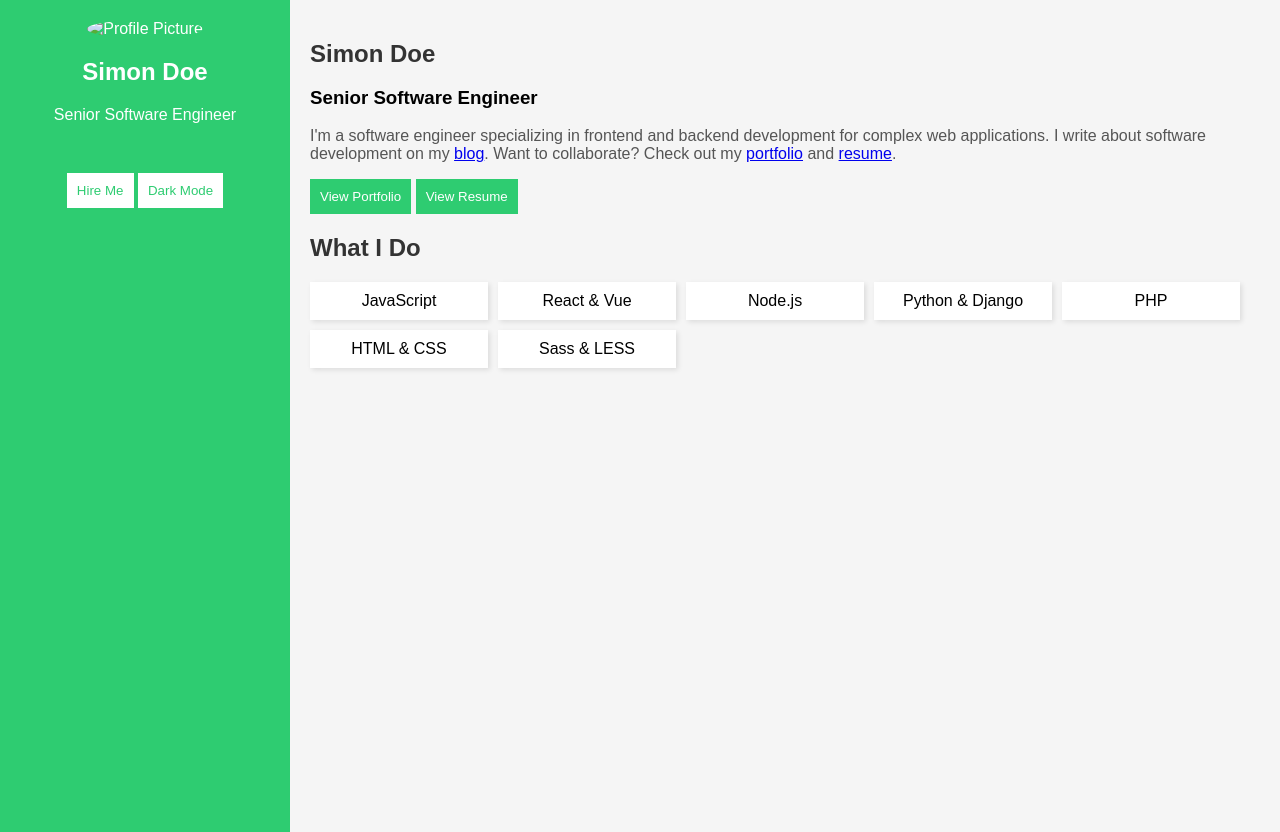
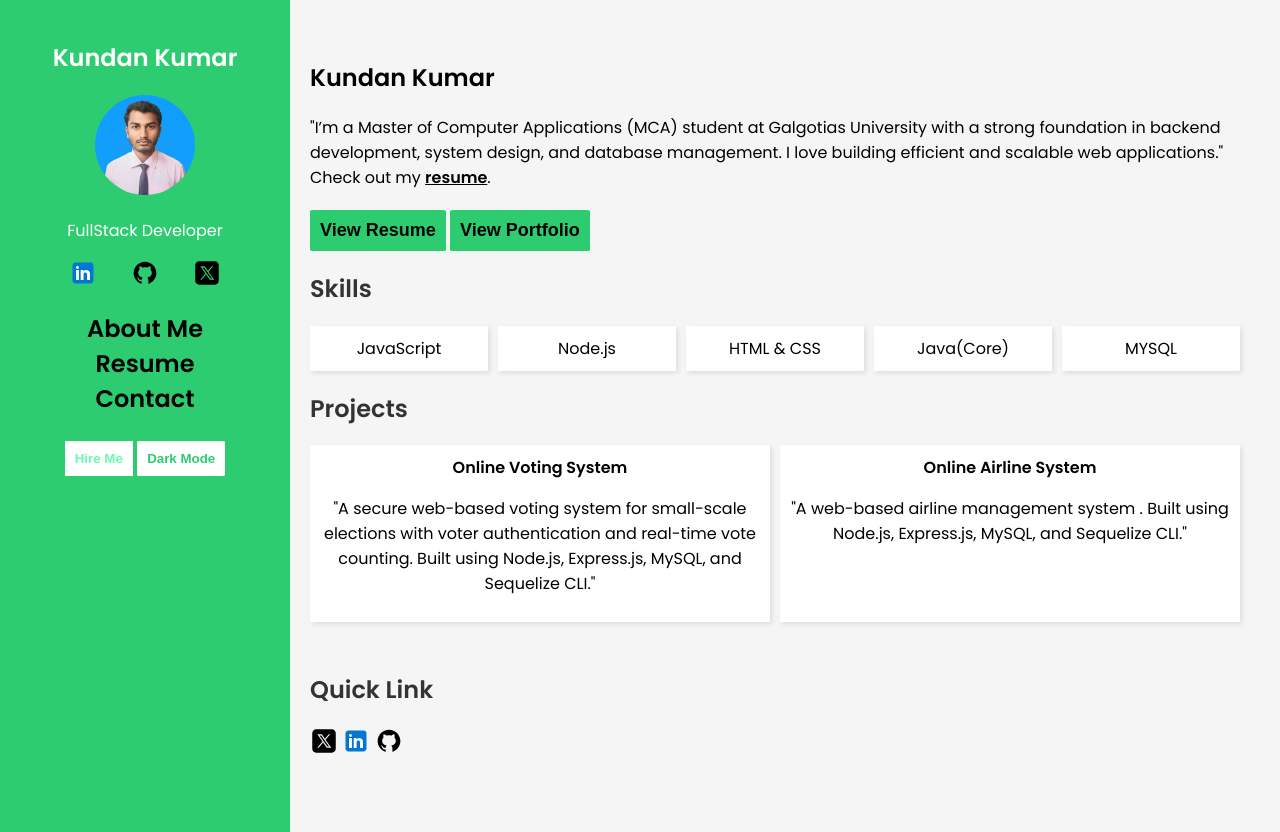
Before and after one commit to KundanPw/PortFolioWebsite, a plain HTML site: page index.html in a window 1280 px wide. Before the commit the page ends 800 px from the top, so only its background shows below. Drawn offline with Linux system fonts and the light colour scheme.

Commit message:
This is second commit

```diff
--- /dev/null
+++ b/component/about.css
@@ -0,0 +1,68 @@
+@import url('https://fonts.googleapis.com/css2?family=Poppins:wght@300;400;600&display=swap');
+
+/* About Section */
+#about {
+    font-family: 'Poppins', sans-serif;
+    padding: 50px 20px;
+    background-color: #f9f9f9;
+    text-align: center;
+}
+
+.about-container {
+    display: flex;
+    flex-direction: column;
+    align-items: center;
+    max-width: 800px;
+    margin: auto;
+}
+
+.profile-pic {
+    width: 150px;
+    height: 150px;
+    border-radius: 50%;
+    object-fit: cover;
+    margin-bottom: 20px;
+    border: 4px solid #0073b1; /* LinkedIn blue */
+}
+
+.about-content {
+    text-align: center;
+}
+
+.about-content h2 {
+    font-size: 28px;
+    color: #333;
+    margin-bottom: 15px;
+}
+
+.about-content p {
+    font-size: 16px;
+    color: #555;
+    margin-bottom: 10px;
+    line-height: 1.6;
+}
+
+.about-content a {
+    color: #0073b1;
+    text-decoration: none;
+    font-weight: bold;
+    margin: 0 5px;
+}
+
+.about-content a:hover {
+    text-decoration: underline;
+}
+
+/* Responsive Design */
+@media (min-width: 768px) {
+    .about-container {
+        flex-direction: row;
+        text-align: left;
+        gap: 30px;
+    }
+
+    .profile-pic {
+        width: 180px;
+        height: 180px;
+    }
+}
--- /dev/null
+++ b/component/contact.css
@@ -0,0 +1,44 @@
+.container {
+    max-width: 600px;
+    margin: auto;
+    padding: 20px;
+    background: #fff;
+    box-shadow: 0 0 10px rgba(0, 0, 0, 0.1);
+    border-radius: 8px;
+}
+h1, h2 {
+    color: #0073b1;
+}
+a {
+    color: #0073b1;
+    text-decoration: none;
+}
+a:hover {
+    text-decoration: underline;
+}
+form {
+    display: flex;
+    flex-direction: column;
+}
+label {
+    margin-top: 10px;
+}
+input, textarea {
+    width: 100%;
+    padding: 8px;
+    margin-top: 5px;
+    border: 1px solid #ccc;
+    border-radius: 4px;
+}
+button {
+    margin-top: 10px;
+    background-color: #0073b1;
+    color: white;
+    padding: 10px;
+    border: none;
+    cursor: pointer;
+    border-radius: 4px;
+}
+button:hover {
+    background-color: #005a8e;
+}
--- a/index.css
+++ b/index.css
@@ -1,9 +1,12 @@
+@import url('https://fonts.googleapis.com/css2?family=Poppins:wght@300;400;600&display=swap');
+
 /* General Styles */
 body {
-    font-family: Arial, sans-serif;
+    font-family: 'Poppins', sans-serif;
     margin: 0;
     padding: 0;
     background-color: #f5f5f5;
+    overflow: hidden;
 }
 
 /* Container Layout */
@@ -63,12 +66,76 @@ body {
     color: #555;
 }
 
+.header a{
+    color: black;
+    font-weight: bold;
+}
+.social-links {
+    display: flex;
+    justify-content: center;  /* Centers the icons */
+    gap: 2px;  /* Adds space between icons */
+    margin-left: 0px;
+    margin-right: 0px;
+    align-items: center;
+}
+
+.social-links a {
+    color: white;
+    font-size: 20px;
+    margin: 0px 0px;
+}
+
+.social-links a img {
+    display: block;  /* Removes extra space below the image */
+    margin: 0px -20px;
+}
+
+.page{
+    margin-top: 24px;
+    margin-bottom: 15px;
+}
+
+.page a {
+    text-decoration: none;
+    color: black;
+    font-weight: 600;
+    font-size: x-large;
+    margin: 8px;
+    padding-top: 13px;
+    padding-bottom: 12px;
+}
+
+.hire-btn a{
+    text-decoration: none;
+    color: rgb(107, 250, 176);
+    font-weight: bold;
+    border-radius: 3%;
+
+}
+
+.dark-button{
+    color: black;
+    font-weight: bold;
+    border-radius: 3%;
+}
+
+
 .portfolio-btn, .resume-btn {
     background: #2ecc71;
     color: white;
     border: none;
+    margin-top: 4px;
     padding: 10px;
     cursor: pointer;
+    border-radius: 3%;
+    font-weight:bold;
+    font-size:large;
+    color: black;
+}
+
+.resume-btn a{
+    text-decoration: none;
+     color: black;
 }
 
 .portfolio-btn:hover, .resume-btn:hover {
@@ -99,6 +166,11 @@ body {
     color: white;
 }
 
+.dark-mode .header{
+    background: #444;
+    color: white;
+}
+
 .dark-mode .sidebar {
     background: #27ae60;
 }
@@ -107,3 +179,8 @@ body {
     background: #444;
     color: white;
 }
+
+.quick {
+    margin-top: 50px;
+    margin-bottom: 30px;
+}
--- a/index.html
+++ b/index.html
@@ -3,7 +3,7 @@
 <head>
     <meta charset="UTF-8">
     <meta name="viewport" content="width=device-width, initial-scale=1.0">
-    <title>Simon Doe - Portfolio</title>
+    <title>Kundan Kumar - Portfolio</title>
     <link rel="stylesheet" href="index.css">
     <script defer src="index.js"></script>
 </head>
@@ -12,44 +12,74 @@
         <!-- Sidebar -->
         <aside class="sidebar">
             <div class="profile">
-                <img src="profile.jpg" alt="Profile Picture">
-                <h2>Simon Doe</h2>
-                <p>Senior Software Engineer</p>
+                <h2>Kundan Kumar</h2>
+                <img src="/assets/kundan.jpg" alt="Profile Picture">
+                <p>FullStack Developer</p>
                 <div class="social-links">
-                    <a href="#"><i class="fab fa-twitter"></i></a>
-                    <a href="#"><i class="fab fa-linkedin"></i></a>
-                    <a href="#"><i class="fab fa-github"></i></a>
-                    <a href="#"><i class="fas fa-envelope"></i></a>
+                    <a href="https://www.linkedin.com/in/kundan-kumar-b2670b255/"><img src="/assets/linkdin.svg" alt="" width="28px" height="28px"></a>
+                    <a href="https://github.com/KundanPw"><img src="/assets/github.svg" alt="" width="28px" height="28px"></a>
+                    <a href="https://x.com/k75616378"><img src="/assets/twit.svg" alt="" width="28px" height="28px"></a>
                 </div>
-                <button class="hire-btn">Hire Me</button>
-                <button id="dark-mode-toggle">Dark Mode</button>
+                <div class="page">
+                    <a href="./component/about.html"><img src="" alt="">About Me</a> <br>
+                    <a href="./component//resume.html">Resume</a> <br>
+                    <a href="./component/contact.html">Contact</a>
+                </div>
+                <button class="hire-btn"><a href="./component/contact.html">Hire Me</a></button>
+                <button class="dark-button" id="dark-mode-toggle">Dark Mode</button>
             </div>
+
         </aside>
 
         <!-- Main Content -->
         <main class="main-content">
-            <section class="header">
-                <h1>Simon Doe</h1>
-                <h3>Senior Software Engineer</h3>
-                <p>
-                    I'm a software engineer specializing in frontend and backend development for complex web applications.
-                    I write about software development on my <a href="#">blog</a>. Want to collaborate? Check out my
-                    <a href="#">portfolio</a> and <a href="#">resume</a>.
+            <section>
+                <h1 class="header">Kundan Kumar</h1>
+                <p class="header">
+                    "I’m a Master of Computer Applications (MCA) student at Galgotias University with a strong foundation in backend development,
+                     system design, and database management. I love building efficient and scalable web applications." Check out my
+                     <a href="./component//resume.html">resume</a>.
                 </p>
+                <button class="resume-btn"><a href="./component//resume.html">View Resume</a></button>
                 <button class="portfolio-btn">View Portfolio</button>
-                <button class="resume-btn">View Resume</button>
             </section>
 
             <section class="skills">
-                <h2>What I Do</h2>
+                <h2>Skills</h2>
                 <div class="skills-grid">
                     <div class="skill"><i class="fab fa-js-square"></i> JavaScript</div>
-                    <div class="skill"><i class="fab fa-react"></i> React & Vue</div>
                     <div class="skill"><i class="fab fa-node"></i> Node.js</div>
-                    <div class="skill"><i class="fab fa-python"></i> Python & Django</div>
-                    <div class="skill"><i class="fab fa-php"></i> PHP</div>
                     <div class="skill"><i class="fab fa-html5"></i> HTML & CSS</div>
-                    <div class="skill"><i class="fab fa-sass"></i> Sass & LESS</div>
+                    <div class="skill"><i class="fab fa-html5"></i> Java(Core)</div>
+                    <div class="skill"><i class="fab fa-html5"></i> MYSQL</div>
+                </div>
+            </section>
+            <section class="skills">
+                <h2>Projects</h2>
+                <div class="skills-grid">
+                    <div class="skill">
+                        <i class="fab fa-node"></i><strong>Online Voting System</strong>
+                        <p>"A secure web-based voting system for small-scale elections with voter authentication and
+                             real-time vote counting. Built using Node.js, Express.js, MySQL, and Sequelize CLI."
+                        </p>
+                    </div>
+                    <div class="skill">
+                        <i class="fab fa-js-square"></i><strong>Online Airline System</strong>
+                        <p>"A web-based airline management system .
+                            Built using Node.js, Express.js, MySQL, and Sequelize CLI."
+                        </p>
+                    </div>
+                </div>
+            </section>
+
+            <section class="skills quick">
+                <h2>Quick Link</h2>
+                <div>
+                    <a href="https://x.com/k75616378"><img src="/assets/twit.svg" alt="" width="28px" height="28px"></a>
+                    <a href="https://www.linkedin.com/in/kundan-kumar-b2670b255/"><img src="/assets/linkdin.svg" alt="" width="28px" height="28px"></a>
+                    <a href="https://github.com/KundanPw"><img src="/assets/github.svg" alt="" width="28px" height="28px"></a></div>
+                <div class="skills-grid">
+
                 </div>
             </section>
         </main>
```
Also changed, not shown: component/about.html (added, +32 -0 lines), component/contact.html (added, +18 -0 lines), component/resume.html (added, +44 -0 lines), assets/github.svg (added), assets/github1.svg (added), assets/kundan.jpg (added), assets/linkdin.svg (added), assets/twit.svg (added), assets/twitter.svg (added), component/resume.css (added).
